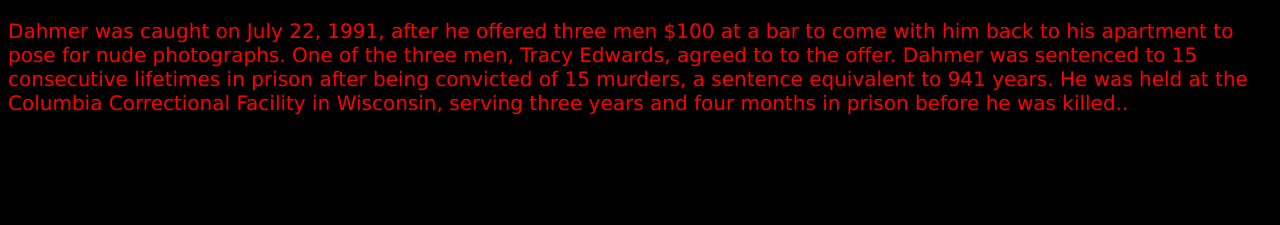
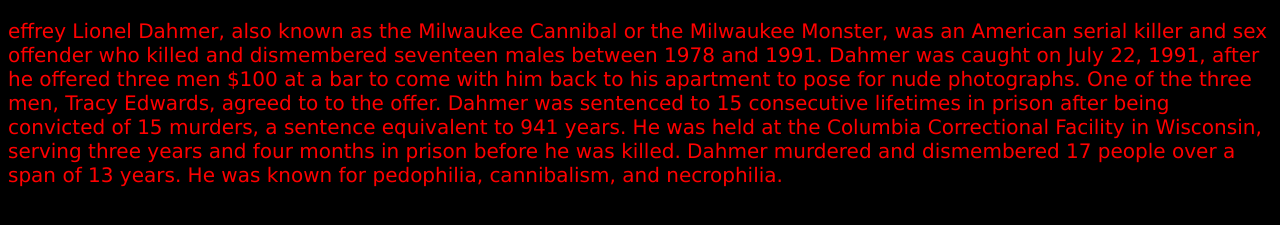
Before and after one commit to 002960/semesterproject.github.io, a plain HTML site: page index.html in a window 1280 px wide. Shown: the part 61-286 px from the top of the page. Drawn offline with Linux system fonts and the light colour scheme.

Commit message:
Update index.html

```diff
--- a/index.html
+++ b/index.html
@@ -23,10 +23,13 @@ p {
 <body>
 
 <h1> jeffrey domer </h1>
-<p> Dahmer was caught on July 22, 1991, after he offered three men $100 at a bar to come with him back to his apartment to pose for nude photographs.
-  One of the three men, Tracy Edwards, agreed to to the offer. Dahmer was sentenced to 15 consecutive lifetimes in prison after being
-  convicted of 15 murders, a sentence equivalent to 941 years. He was held at the Columbia Correctional Facility in Wisconsin,
-  serving three years and four months in prison before he was killed..</p>
+<p> effrey Lionel Dahmer, also known as the Milwaukee Cannibal or the Milwaukee Monster, was an American serial killer and sex offender
+who killed and dismembered seventeen males between 1978 and 1991. Dahmer was caught on July 22, 1991, after he offered three men $100
+at a bar to come with him back to his apartment to pose for nude photographs.
+One of the three men, Tracy Edwards, agreed to to the offer. Dahmer was sentenced to 15 consecutive lifetimes in prison after being
+convicted of 15 murders, a sentence equivalent to 941 years. He was held at the Columbia Correctional Facility in Wisconsin,
+serving three years and four months in prison before he was killed. Dahmer murdered and dismembered 17 people over a span of 13 years.
+He was known for pedophilia, cannibalism, and necrophilia. </p>
 
 </body>
 </html>
```
